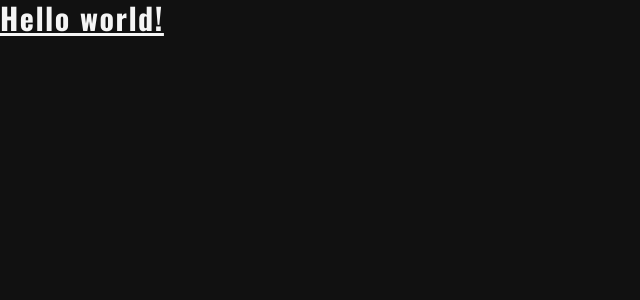
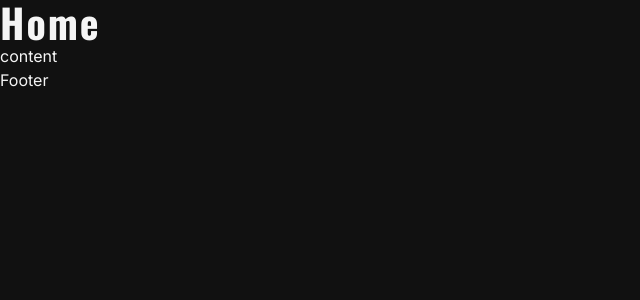
Before and after one commit to TamuraFelipe/Flavio_Cortes, a React (Vite) app: page / in a window 1280 px wide. Shown: the top 300 px of the page, without its empty margins (0-640 px from the left). Built offline with nearby package versions, Linux system fonts and the light colour scheme.

Commit message:
feat: create home structure

```diff
--- a/src/App.jsx
+++ b/src/App.jsx
@@ -1,9 +1,6 @@
+import Home from "./pages/Home";
 function App() {
-  return (
-    <>
-      <h1 class="text-3xl font-bold underline">Hello world!</h1>
-    </>
-  );
+  return <Home />;
 }
 
 export default App;
--- /dev/null
+++ b/src/pages/Home/index.jsx
@@ -0,0 +1,19 @@
+const Home = () => {
+  return (
+    <div className="h-screen w-screen overflow-x-auto scroll-smooth space-x-8">
+      <header>
+        <h1>Home</h1>
+      </header>
+
+      <main className="space-x-8">
+        <p>content</p>
+      </main>
+
+      <footer>
+        <p>Footer</p>
+      </footer>
+    </div>
+  );
+};
+
+export default Home;
```
